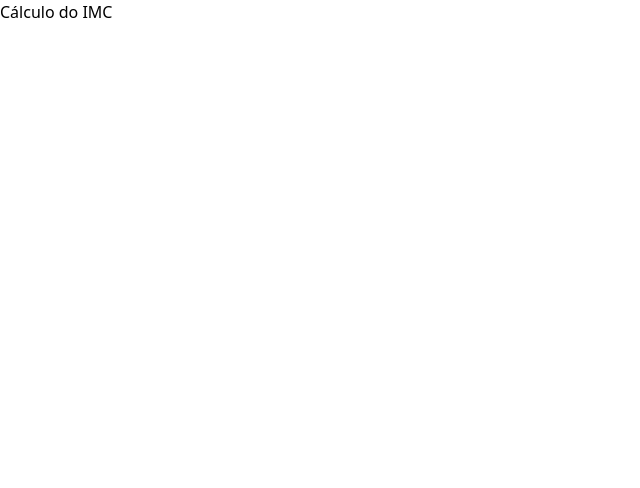
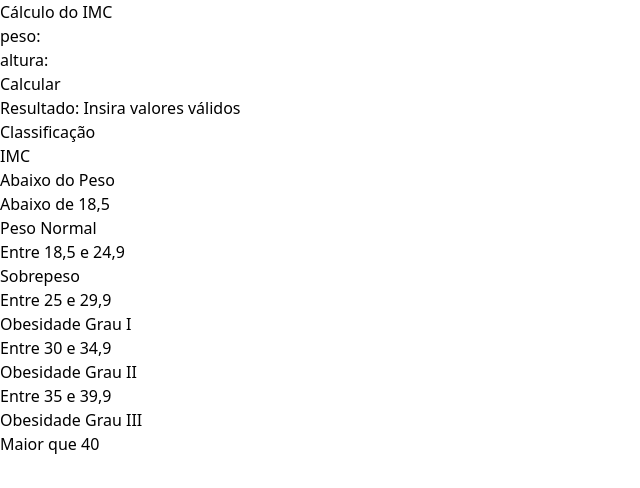
Before and after one commit to JoaoGomesDev32/calc_imc, a Next.js app: page /calcimc/Calcimc in a window 1280 px wide. Shown: the top 488 px of the page, without its empty margins (0-640 px from the left). Built offline with nearby package versions, Linux system fonts and the light colour scheme.

Commit message:
function and components for calculate imc

```diff
--- /dev/null
+++ b/src/components/Compform.tsx
@@ -0,0 +1,24 @@
+import React from "react";
+
+interface CompformProps {
+  label: string;
+  state: string;
+  funcState: (value: string) => void;
+}
+
+export default function Compform({ label, state, funcState }: CompformProps) {
+  return (
+    <div>
+      <label>
+        {label}:
+        <input
+          type="number"
+          value={state}
+          onChange={(e) => funcState(e.target.value)}
+          min="0"
+          step="any"
+        />
+      </label>
+    </div>
+  );
+}
--- /dev/null
+++ b/src/components/Tableimc.tsx
@@ -0,0 +1,34 @@
+export default function Tableimc() {
+  return (
+    <div>
+      <div>
+        <div>Classificação</div>
+        <div>IMC</div>
+      </div>
+      <div>
+        <div>Abaixo do Peso</div>
+        <div>Abaixo de 18,5</div>
+      </div>
+      <div>
+        <div>Peso Normal</div>
+        <div>Entre 18,5 e 24,9</div>
+      </div>
+      <div>
+        <div>Sobrepeso</div>
+        <div>Entre 25 e 29,9</div>
+      </div>
+      <div>
+        <div>Obesidade Grau I</div>
+        <div>Entre 30 e 34,9</div>
+      </div>
+      <div>
+        <div>Obesidade Grau II</div>
+        <div>Entre 35 e 39,9</div>
+      </div>
+      <div>
+        <div>Obesidade Grau III</div>
+        <div>Maior que 40</div>
+      </div>
+    </div>
+  );
+}
--- a/src/pages/calcimc/Calcimc.tsx
+++ b/src/pages/calcimc/Calcimc.tsx
@@ -1,11 +1,33 @@
 import { useState } from "react";
+import Compform from "@/components/Compform";
+import Tableimc from "@/components/Tableimc";
 
 export default function Calcimc() {
   const [weight, setWeight] = useState<string>("");
   const [height, setHeight] = useState<string>("");
+  const [imc, setImc] = useState<number | null>(null);
+
+  const calculateIMC = () => {
+    const w = parseFloat(weight);
+    const h = parseFloat(height);
+    if (!isNaN(w) && !isNaN(h) && h > 0) {
+      const res = w / (h * h);
+      setImc(res);
+    } else {
+      setImc(null);
+    }
+  };
+
   return (
     <div>
       <p>Cálculo do IMC</p>
+      <Compform label="peso" state={weight} funcState={setWeight} />
+      <Compform label="altura" state={height} funcState={setHeight} />
+      <button onClick={calculateIMC}>Calcular</button>
+      <p>
+        Resultado: {imc !== null ? imc.toFixed(2) : "Insira valores válidos"}
+      </p>
+      <Tableimc />
     </div>
   );
 }
```
